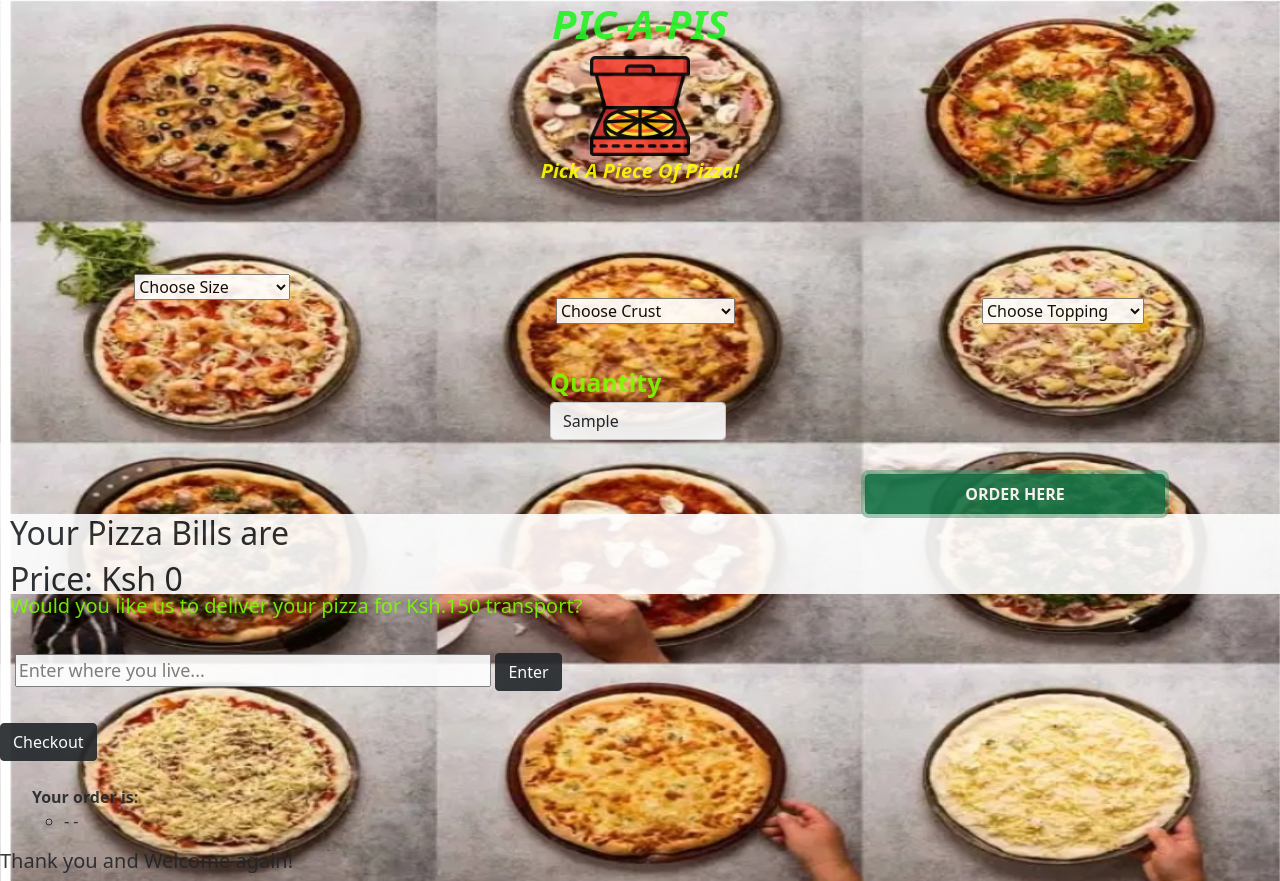
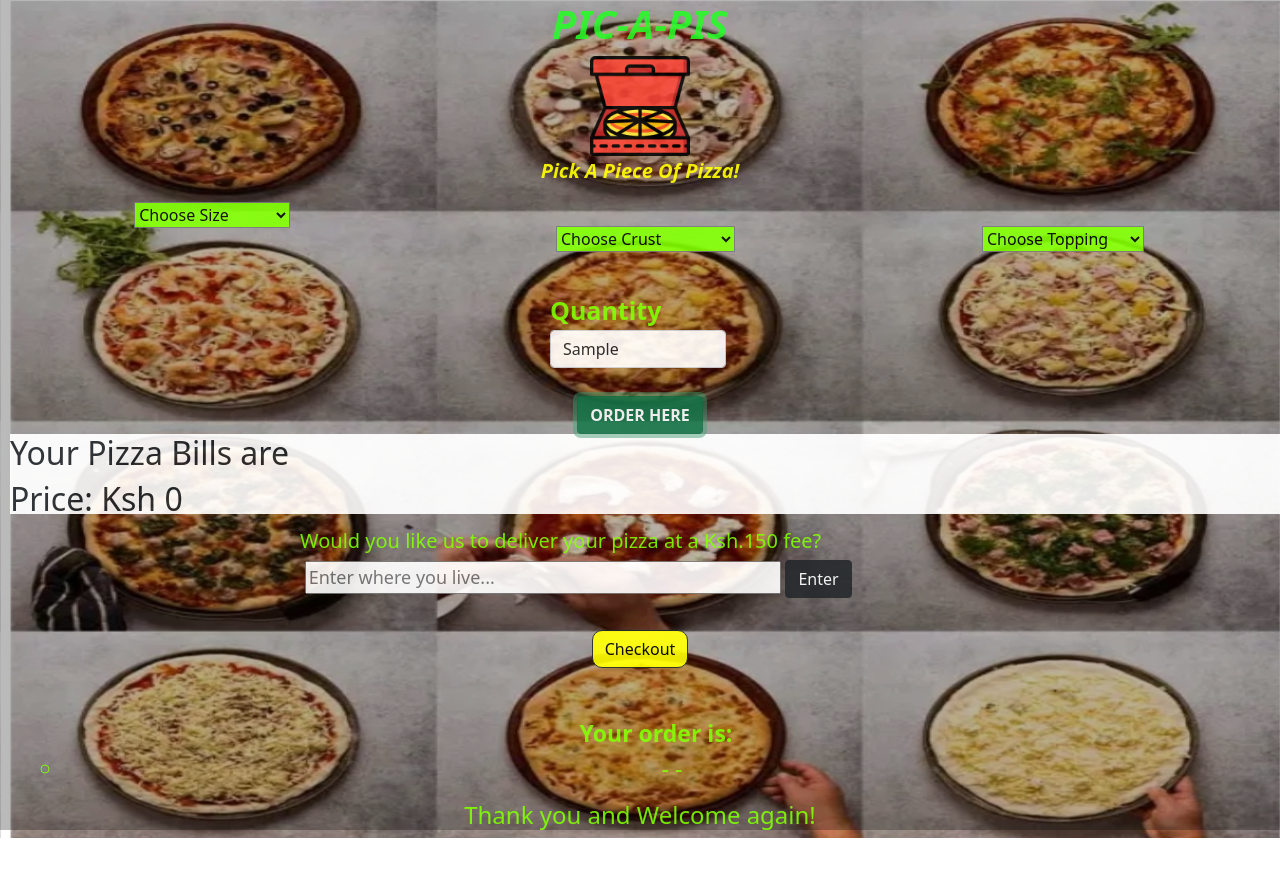
Before and after one commit to Allantoizmughus/Pic-a-Piz, a plain HTML site: page index.html in a window 1280 px wide. Both pictures are taken after typing "Sample" into the empty fields and a click on the button "ORDER HERE". After the commit the page ends 838 px from the top, so only its background shows below. Drawn offline with nearby package versions, Linux system fonts and the light colour scheme.

Commit message:
Modify the html doc, and add overlay on bg image

```diff
--- a/Css/style.css
+++ b/Css/style.css
@@ -6,7 +6,7 @@ body{
     opacity: 0.9;
 }
 #overlay{
-
+       background-color: rgba(0, 0, 0, 0.3);
 }
 #landing{
     text-align: center;
@@ -25,12 +25,15 @@ body{
 
 #sizes{
    margin-left: 130px;
+   background-color: chartreuse;
 }
 #crusts{
     margin-left: 230px;
+    background-color: chartreuse;
 }
 #toppings{
     margin-left: 330px;
+    background-color: chartreuse;
 }
 
 .quan{
@@ -44,12 +47,12 @@ body{
     font-weight: bolder;
 }
 
-#orderhere{
+/*orderhere{
     width: 300px;
     height: 40px;
     margin-top: 150px;
 
-}
+}*/
 
 .confirm{
     background-color: white;
@@ -59,5 +62,28 @@ body{
 .deliver{
     color: lawngreen;
     font-size: 18px;
-    margin-left: 10px;
+    margin-left: 300px;
 }
+.deliver>h5{
+    margin-bottom: -20px;
+    margin-top: 15px;
+}
+
+.checkout{
+  text-align: center;
+}
+#checkout{
+    background-color: yellow;
+    color: black;
+    border-radius: 10px;
+}
+#checkout:hover{
+    background-color: yellowgreen;
+}
+#orderdetails{
+    text-align: center;
+    color: lawngreen;
+}
+ul{
+    font-size: 23px;
+}
--- a/index.html
+++ b/index.html
@@ -22,13 +22,6 @@
     <!--end landing page-->
 
     <!--content-->
-    <div id="order">
-        <div id="images">
-            <div><img src=""></div>
-            <div><img src=""></div>
-            <div><img src=""></div>
-        </div>
-
         <div id="form">
             <form id="pizza">
                 <div class="row">
@@ -43,29 +36,29 @@
                     </div>
                     <div class="col-sm-3">
                         <label for="crust"></label>
-                                <select class="browser-default custom-select" id="crusts" placeholder="Choose Crust" >
+                                <select class="browser-default custom-select" id="crusts" placeholder="Choose Crust">
                                     <option value="">Choose Crust</option>
                                     <option value="150">Crispy =ksh 150</option>
                                     <option value="200">Stuffed =ksh 200</option>
                                     <option value="100">Gluten-free= ksh 100</option>
-                                </select><br>
+                                </select>
                     </div>
                     <div class="col-sm-3">
                         <label for="size"></label>
-                                <select class="browser-default custom-select" id="toppings" placeholder="Choose Topping" >
+                                <select class="browser-default custom-select" id="toppings" placeholder="Choose Topping">
                                     <option value="">Choose Topping</option>
                                     <option value="50">Cheese =ksh 50</option>
                                     <option value="70">Veggies =ksh 70</option>
                                     <option value="60">Pepperoni= ksh 60</option>
                                 </select>
-                    </div><br>
+                    </div>
                     <div class="quan">
                         <label for="quantity">Quantity</label>
                         <input class="form-control" type="text" name="pizza" id="quantity" placeholder="0" max=""
                             min="0">
                     </div><br><br><br><br><br><br>
 
-                    <button class="btn btn-success mx-auto d-block submit" type="submit" id="orderhere"><strong>ORDER HERE</strong></button>
+                    <div class="orderhere"><button class="btn btn-success mx-auto d-block submit" type="submit" id="orderhere"><strong>ORDER HERE</strong></button></div>
                 </div>
             </form>
 
@@ -77,7 +70,7 @@
                </div>
 
                 <div id="deliver" class="deliver">
-                    <h5>Would you like us to deliver your pizza for Ksh.150 transport?</h5><br>
+                    <h5>Would you like us to deliver your pizza at a Ksh.150 fee?</h5><br>
                     <form id="address">
                         <div class="col-xs-6">
                             <label for="first-name"></label>
@@ -88,10 +81,10 @@
                     </form>
 
             </div><br>
-            <button type="btn" class="btn btn-dark" id="checkout">Checkout</button><br><br>
+            <div class="checkout"><button type="btn" class="btn btn-dark" id="checkout">Checkout</button></div><br><br>
             <div id="orderdetails" class="col-xs-12">
                 <ul id="summary"><strong>Your order is: </strong></ul>
-                <h5 id="thanks">Thank you and Welcome again!</h5>
+                <h4 id="thanks">Thank you and Welcome again!</h4>
             </div>
 
 
```
